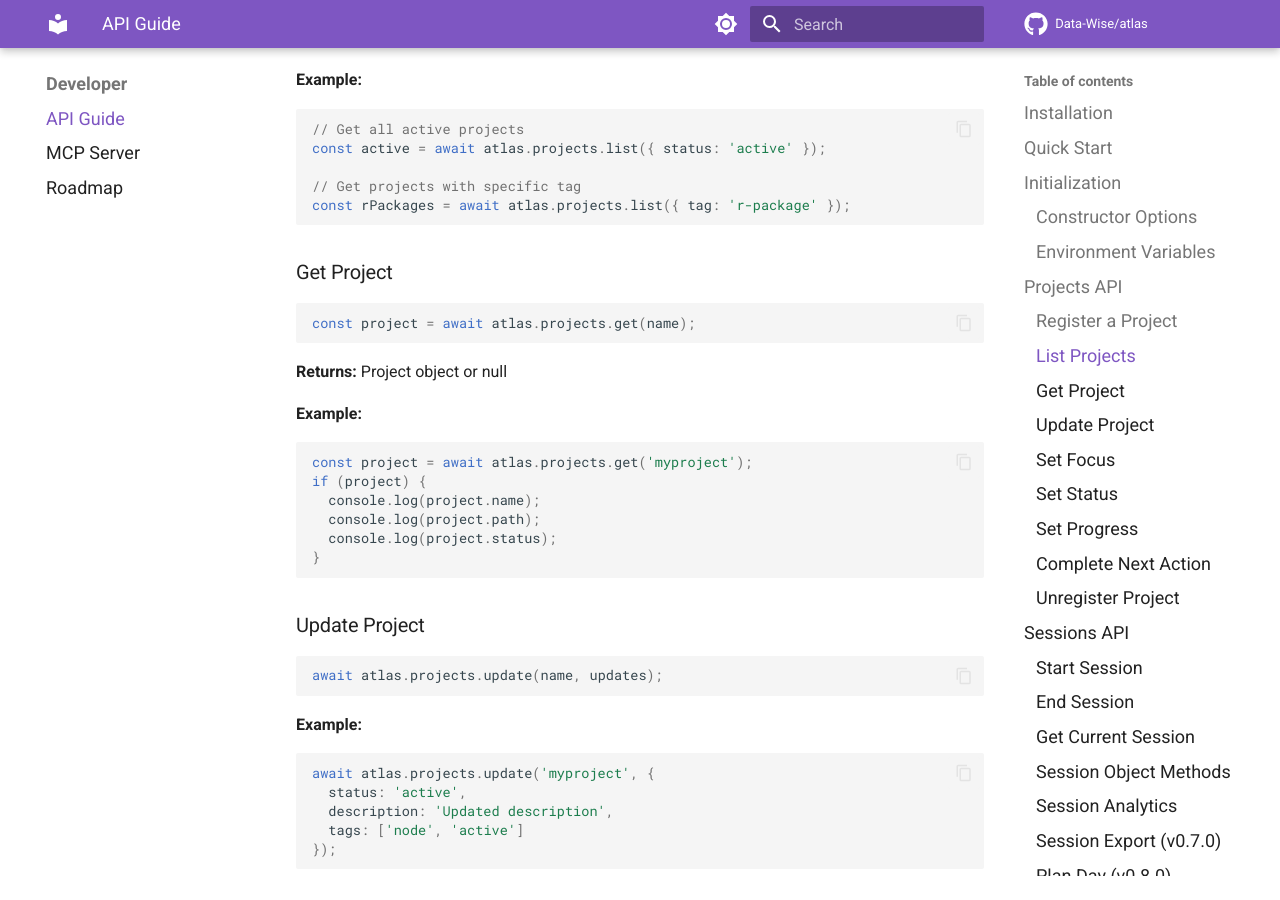
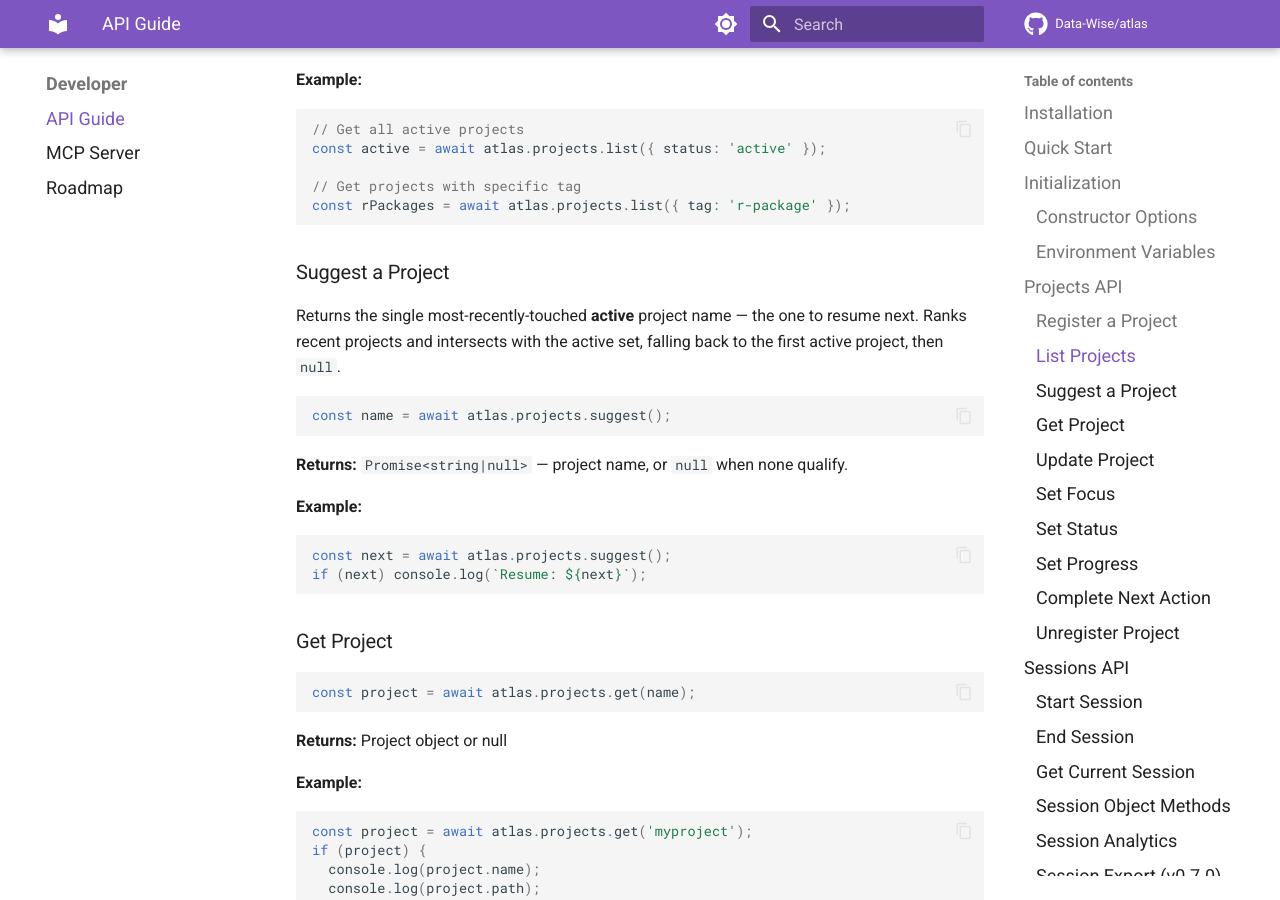
Before and after one commit to Data-Wise/atlas, an MkDocs documentation site: the page built from docs/API-GUIDE.md, in a window 1280 px wide and 900 px high, scrolled down 2232 px. Built offline with MkDocs 1.6.1 and Material for MkDocs 9.7.7, drawn with Linux system fonts in a browser that asks for light colours; comment, search, counter and statistics services are not loaded; some of the changed text lies outside the part shown.

Commit message:
docs: sync REFCARD + API-GUIDE with F1-F5 flags
- REFCARD: new 'Scripting & flow-cli Integration' section (5 flags)
- API-GUIDE: document projects.suggest() and context.trail() limit param

Co-Authored-By: Claude Opus 4.8 (1M context) <noreply@anthropic.com>

````diff
--- a/docs/API-GUIDE.md
+++ b/docs/API-GUIDE.md
@@ -115,6 +115,22 @@ const active = await atlas.projects.list({ status: 'active' });
 
 // Get projects with specific tag
 const rPackages = await atlas.projects.list({ tag: 'r-package' });
+```
+
+### Suggest a Project
+
+Returns the single most-recently-touched **active** project name — the one to resume next. Ranks recent projects and intersects with the active set, falling back to the first active project, then `null`.
+
+```javascript
+const name = await atlas.projects.suggest();
+```
+
+**Returns:** `Promise<string|null>` — project name, or `null` when none qualify.
+
+**Example:**
+```javascript
+const next = await atlas.projects.suggest();
+if (next) console.log(`Resume: ${next}`);
 ```
 
 ### Get Project
@@ -558,16 +574,20 @@ await atlas.context.breadcrumb('Need to refactor auth module');
 ### Get Trail
 
 ```javascript
-const trail = await atlas.context.trail(project, days);
+const trail = await atlas.context.trail(project, days, limit);
 ```
 
 **Parameters:**
 - `project` (string): Project name (optional)
 - `days` (number): Days to look back (default: 7)
+- `limit` (number): Max breadcrumbs to return, most recent first (default: 50)
 
 **Example:**
 ```javascript
 const trail = await atlas.context.trail('myproject', 14);
+
+// Only the 5 most recent breadcrumbs
+const recent = await atlas.context.trail('myproject', 14, 5);
 
 trail.forEach(crumb => {
   console.log(`${crumb.timestamp}: ${crumb.text}`);
````
Also changed, not shown: docs/REFCARD.md (+16 -0 lines).
